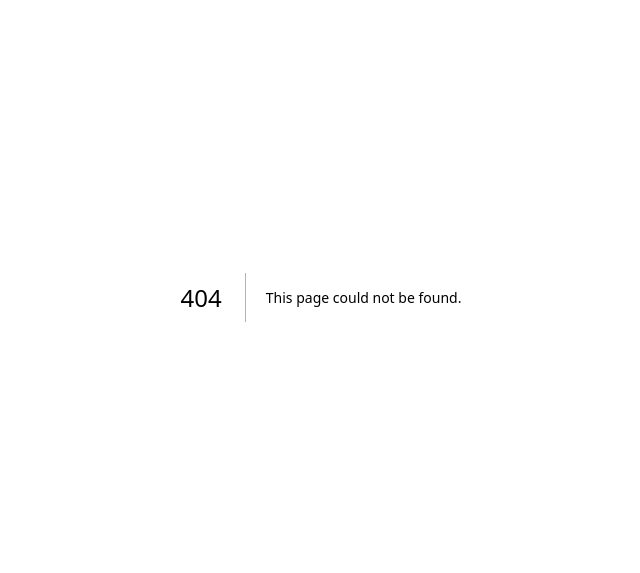
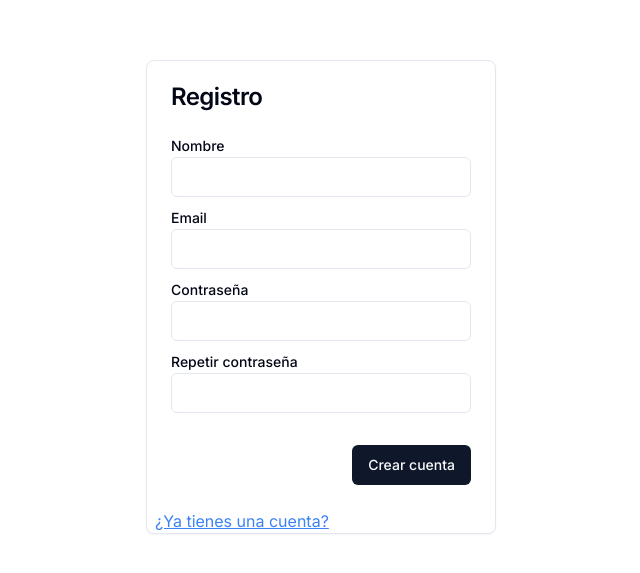
Before and after one commit to adriangutierrezd/personal-budget, a Next.js app: page /register in a window 1280 px wide. Before the commit this address had no page. Shown: the part 103-676 px from the top of the page, without its empty margins (319-959 px from the left). Built offline with nearby package versions, Linux system fonts and the light colour scheme.

Commit message:
Añadiendo pagina de registro de usuarios

```diff
--- a/app/login/page.tsx
+++ b/app/login/page.tsx
@@ -12,16 +12,26 @@ import {
 } from "@/components/ui/card"
 import { Button } from "@/components/ui/button";
 import { Input } from "@/components/ui/input";
+import { Label } from "@/components/ui/label";
+import { useToast } from "@/components/ui/use-toast";
 
 const LoginPage = () => {
-  const [errors, setErrors] = useState<string[]>([]);
-  const [email, setEmail] = useState<string>("admin@admin.com");
-  const [password, setPassword] = useState<string>("password");
+  const [email, setEmail] = useState<string>("");
+  const [password, setPassword] = useState<string>("");
   const router = useRouter();
+  const { toast } = useToast()
+
 
   const handleSubmit = async (event: React.FormEvent<HTMLFormElement>) => {
     event.preventDefault();
-    setErrors([]);
+    if(email.trim() === '' || password.trim() === ''){
+      toast({
+        title: 'Error',
+        description: 'Rellena los campos antes de enviar el formulario',
+        variant: 'destructive'
+      })
+      return
+    }
 
     const responseNextAuth = await signIn("credentials", {
       email,
@@ -30,8 +40,12 @@ const LoginPage = () => {
     });
 
     if (responseNextAuth?.error) {
-      setErrors(responseNextAuth.error.split(","));
-      return;
+      toast({
+        title: 'Error',
+        description: 'Datos incorrectos',
+        variant: 'destructive'
+      })
+      return
     }
 
     router.push("/dashboard");
@@ -46,17 +60,17 @@ const LoginPage = () => {
 
       <form onSubmit={handleSubmit}>
       <CardContent>
+        <Label>Email</Label>
         <Input
           type="email"
-          placeholder="test@test.com"
           name="email"
           className="form-control mb-2"
           value={email}
           onChange={(event) => setEmail(event.target.value)}
         />
+        <Label>Contraseña:</Label>
         <Input
           type="password"
-          placeholder="123123"
           name="password"
           className="form-control mb-2"
           value={password}
@@ -68,15 +82,7 @@ const LoginPage = () => {
       </CardFooter>
       </form>
 
-      {errors.length > 0 && (
-        <div className="alert alert-danger mt-2">
-          <ul className="mb-0">
-            {errors.map((error) => (
-              <li key={error}>{error}</li>
-            ))}
-          </ul>
-        </div>
-      )}
+      <a href="/register" className="p-2 text-blue-500 underline">¿Aún no tienes cuenta?</a>
     </Card>
     </div>
   );
--- a/app/page.tsx
+++ b/app/page.tsx
@@ -1,9 +1,19 @@
+import { Button } from "@/components/ui/button";
+
 export default function Home() {
   return (
     <main className="p-6">
       <section className="max-w-7xl mx-auto">
-        <h1 className="text-2xl font-bold mb-4">Home Page</h1>
+        <h1 className="text-2xl font-bold mb-4">Aplicación de gastos personales</h1>
       </section>
+      <div className="flex flex-col items-center space-y-3">
+        <Button asChild>
+          <a href="/login" className="">Iniciar sesión</a>
+        </Button>
+        <Button asChild>
+          <a href="/register" className="">Crear cuenta</a>
+        </Button>
+      </div>
     </main>
   );
 }
--- /dev/null
+++ b/app/register/page.tsx
@@ -0,0 +1,126 @@
+"use client";
+
+import { signIn } from "next-auth/react";
+import { useRouter } from "next/navigation";
+import { useState } from "react";
+import {
+    Card,
+    CardContent,
+    CardFooter,
+    CardHeader,
+    CardTitle,
+} from "@/components/ui/card"
+import { Button } from "@/components/ui/button";
+import { Input } from "@/components/ui/input";
+import { Label } from "@/components/ui/label";
+import { useToast } from "@/components/ui/use-toast";
+
+const RegisterPage = () => {
+    const [name, setName] = useState<string>('')
+    const [email, setEmail] = useState<string>("");
+    const [password, setPassword] = useState<string>("");
+    const [repeatPassword, setRepeatPassword] = useState<string>('')
+    const router = useRouter();
+    const {toast} = useToast()
+
+    const handleSubmit = async (event: React.FormEvent<HTMLFormElement>) => {
+        event.preventDefault();
+
+        const data = await fetch(`${process.env.NEXT_PUBLIC_BACKEND_URL}/sign-up/`, {
+            method: 'POST',
+            headers: {
+                'Accept': 'application/json',
+                'Content-Type': 'application/json',
+            },
+            body: JSON.stringify({
+                name,
+                email,
+                password
+            })
+        })
+
+        if(data.status != 200){
+            toast({
+                title: 'Error',
+                description: 'Ha ocurrido un error',
+                variant: 'destructive'
+            })
+
+            return
+        }
+
+
+        const responseNextAuth = await signIn("credentials", {
+            email,
+            password,
+            redirect: false,
+        });
+
+        if (responseNextAuth?.error) {
+            toast({
+                title: 'Error',
+                description: 'Ha ocurrido un error',
+                variant: 'destructive'
+            })
+            return
+        }
+
+        router.push("/dashboard");
+    };
+
+    return (
+        <div className="flex min-h-screen flex-col items-center justify-center py-12 px-4 sm:px-6 lg:px-8">
+            <Card className="w-[350px]">
+                <CardHeader>
+                    <CardTitle>Registro</CardTitle>
+                </CardHeader>
+
+                <form onSubmit={handleSubmit}>
+                    <CardContent>
+                        <Label>Nombre</Label>
+                        <Input
+                            type="text"
+                            name="name"
+                            className="form-control mb-2"
+                            value={name}
+                            onChange={(event) => setName(event.target.value)}
+                        />
+                        <Label>Email</Label>
+
+                        <Input
+                            type="email"
+                            name="email"
+                            className="form-control mb-2"
+                            value={email}
+                            onChange={(event) => setEmail(event.target.value)}
+                        />
+                        <Label>Contraseña</Label>
+
+                        <Input
+                            type="password"
+                            name="password"
+                            className="form-control mb-2"
+                            value={password}
+                            onChange={(event) => setPassword(event.target.value)}
+                        />
+                        <Label>Repetir contraseña</Label>
+
+                        <Input
+                            type="password"
+                            name="repeat-password"
+                            className="form-control mb-2"
+                            value={repeatPassword}
+                            onChange={(event) => setRepeatPassword(event.target.value)}
+                        />
+                    </CardContent>
+                    <CardFooter className="flex justify-end">
+                        <Button>Crear cuenta</Button>
+                    </CardFooter>
+                </form>
+                <a href="/login" className="p-2 text-blue-500 underline">¿Ya tienes una cuenta?</a>
+
+            </Card>
+        </div>
+    );
+};
+export default RegisterPage;
```
